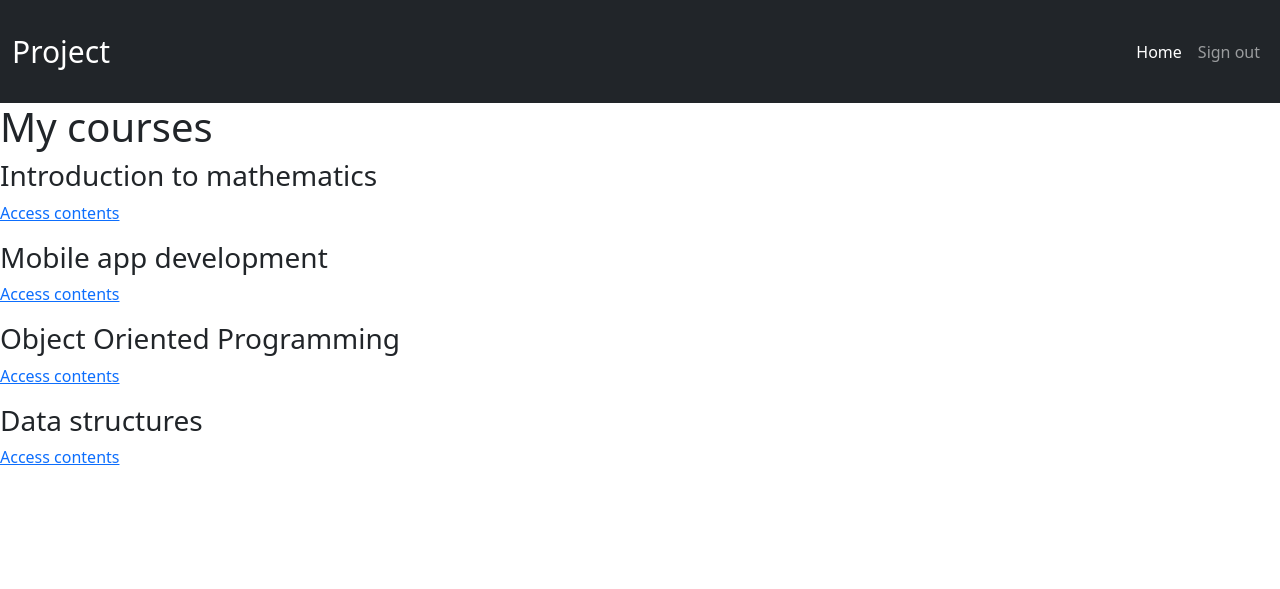
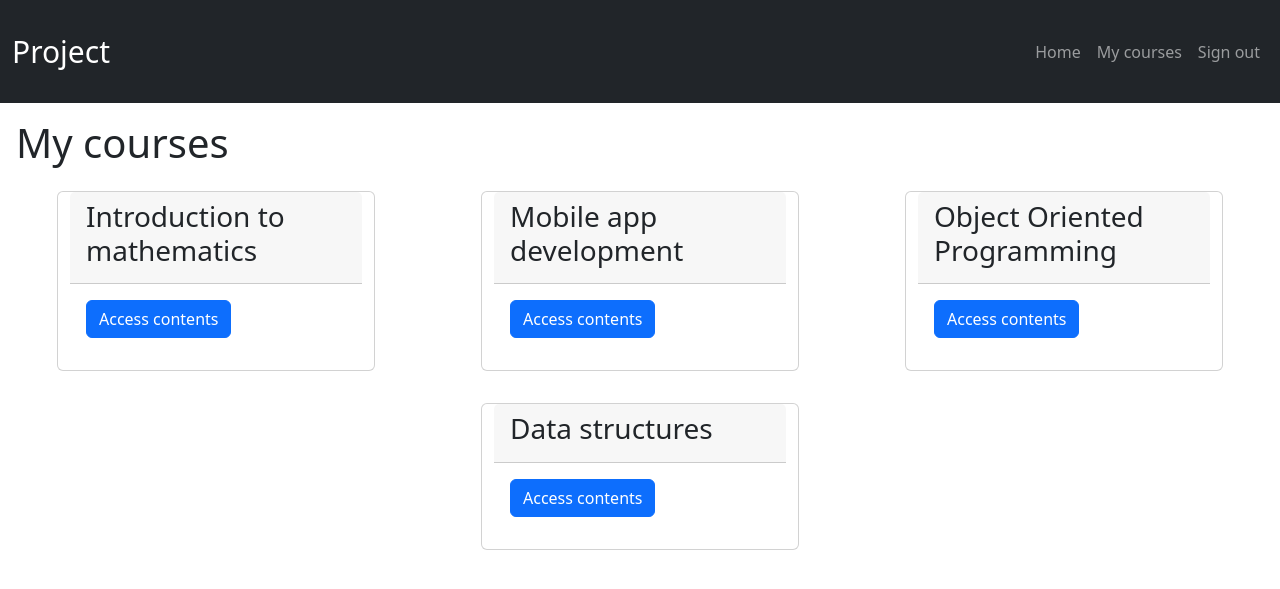
Before and after one commit to DavuKX/Elearning-platform, a Django app: page /students/courses/ in a window 1280 px wide. Shown: the top 589 px of the page. Run offline with Django 4.2, Linux system fonts and the light colour scheme; a user stored in the database is signed in; data comes from the database, SQL or seed files in the repository; both versions use the stored data as it was after the commit.

Commit message:
style my courses template

```diff
--- a/courses/templates/base.html
+++ b/courses/templates/base.html
@@ -17,12 +17,15 @@
                 <span class="navbar-toggler-icon"></span>
             </button>
             <div class="collapse navbar-collapse" id="navbarSupportedContent">
-                <ul class="navbar-nav ms-auto mb-2 mb-lg-0 ">
+                <ul class="navbar-nav ms-auto mb-3 mb-lg-0 ">
                     <li>
-                        <a class="nav-link active" aria-current="page" href="/">Home</a>
+                        <a class="nav-link" aria-current="page" href="/">Home</a>
                     </li>
                     {% if request.user.is_authenticated %}
-                        <li class="nav-item">
+                        <li>
+                            <a class="nav-link" aria-current="page" href="{% url 'student_course_list' %}">My courses</a>
+                        </li>
+                        <li>
                             <a class="nav-link" aria-current="page" href="{% url 'logout' %}">Sign out</a>
                         </li>
                     {% else %}
--- a/courses/templates/courses/course/list.html
+++ b/courses/templates/courses/course/list.html
@@ -37,10 +37,10 @@
         </ul>
     </div>
     <div class="container">
-        <div class="row row-cols-1 row-cols-sm-2 row-cols-md-3">
+        <div class="row row-cols-1 row-cols-sm-2 row-cols-md-3 d-flex justify-content-around">
             {% for course in courses %}
                 {% with subject=course.subject%}
-                    <div class="card mx-5 my-3" style="width: 35rem;">
+                    <div class="card my-2" style="width: 25rem;">
                         <div class="card-body">
                             <h5 class="card-title">
                                 <a class="text-decoration-none" href="{% url 'course_detail' course.slug %}">
--- a/project/settings.py
+++ b/project/settings.py
@@ -34,7 +34,6 @@ ALLOWED_HOSTS = ['*']
 
 INSTALLED_APPS = [
     'courses.apps.CoursesConfig',
-    'django.contrib.admin',
     'django.contrib.auth',
     'django.contrib.contenttypes',
     'django.contrib.sessions',
@@ -46,7 +45,11 @@ INSTALLED_APPS = [
     'rest_framework',
     'chat',
     'channels',
+    'crispy_forms',
+    'django.contrib.admin',
 ]
+
+CRISPY_TEMPLATE_PACK = 'bootstrap4'
 
 MIDDLEWARE = [
     'django.middleware.security.SecurityMiddleware',
--- a/students/templates/students/course/list.html
+++ b/students/templates/students/course/list.html
@@ -3,14 +3,23 @@
 {% block title %}My courses{% endblock title %}
 
 {% block content %}
+<div class="m-3">
     <h1>My courses</h1>
+    <div class="row row-cols-1 row-cols-sm-3 row-cols-md-4 d-flex justify-content-around">
+        {% for course in object_list %}
+        <div class="card m-3">
+            <div class="card-header">
+                <h3>{{ course.title }}</h3>
+            </div>
+            <div class="card-body">
+                <p>
+                    <a class="btn btn-primary" href="{% url 'student_course_detail' course.id %}">
+                        Access contents
+                    </a>
+                </p>
+            </div>
 
-    <div class="module">
-        {% for course in object_list %}
-            <h3>{{ course.title }}</h3>
-            <p><a href="{% url 'student_course_detail' course.id %}">
-                Access contents
-            </a></p>
+        </div>
         {% empty %}
             <p>
                 You are not enrolled in any course yet.
@@ -19,4 +28,5 @@
             </p>
         {% endfor %}
     </div>
+</div>
 {% endblock content %}
```
Also changed, not shown: courses/templates/registration/login.html (+7 -4 lines), db.sqlite3.
